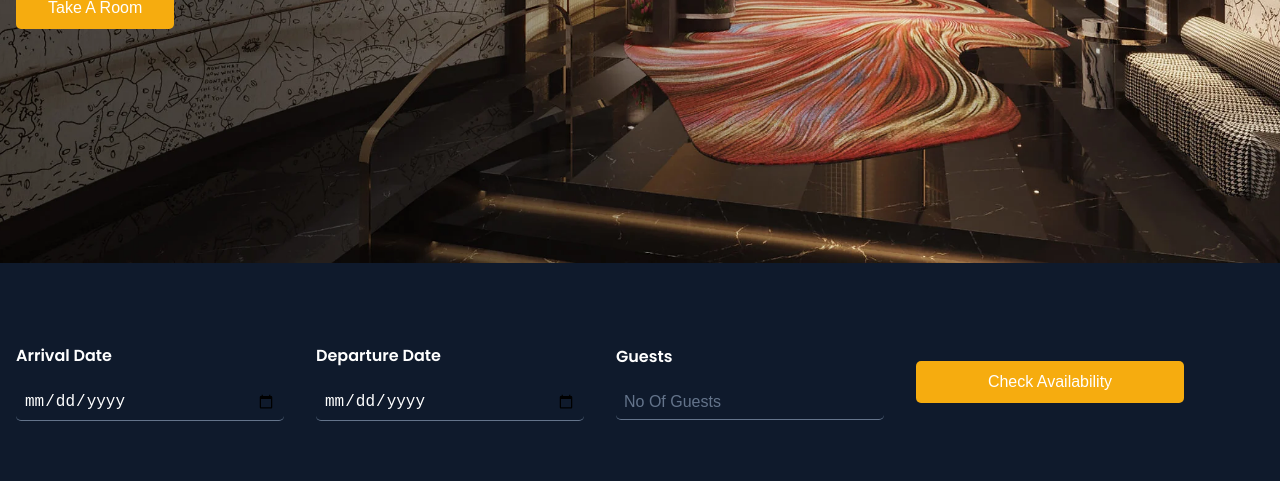
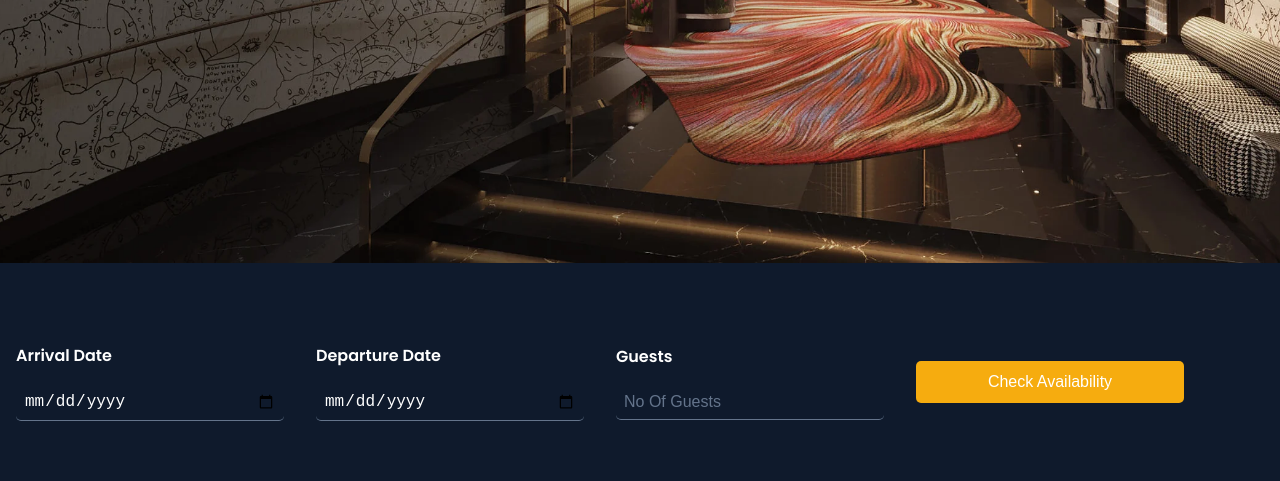
Before and after one commit to Kappappa2111/SE_Booking-Hotel, a plain HTML site: page web/templates/homepage.html in a window 1280 px wide. Shown: the part 619-1100 px from the top of the page. Drawn offline with nearby package versions, Linux system fonts and the light colour scheme.

Commit message:
update css

```diff
--- a/web/templates/homepage.html
+++ b/web/templates/homepage.html
@@ -32,7 +32,6 @@
         <div class="section__container header__container">
             <p class="section__subheader">ABOUT US</p>
             <h1>The Place<br>For you</h1>
-            <button class="btn">Take A Room</button>
         </div>
     </header>
 
```
Also changed, not shown: web/static/homepage.css (+7 -0 lines), 2 other files.
